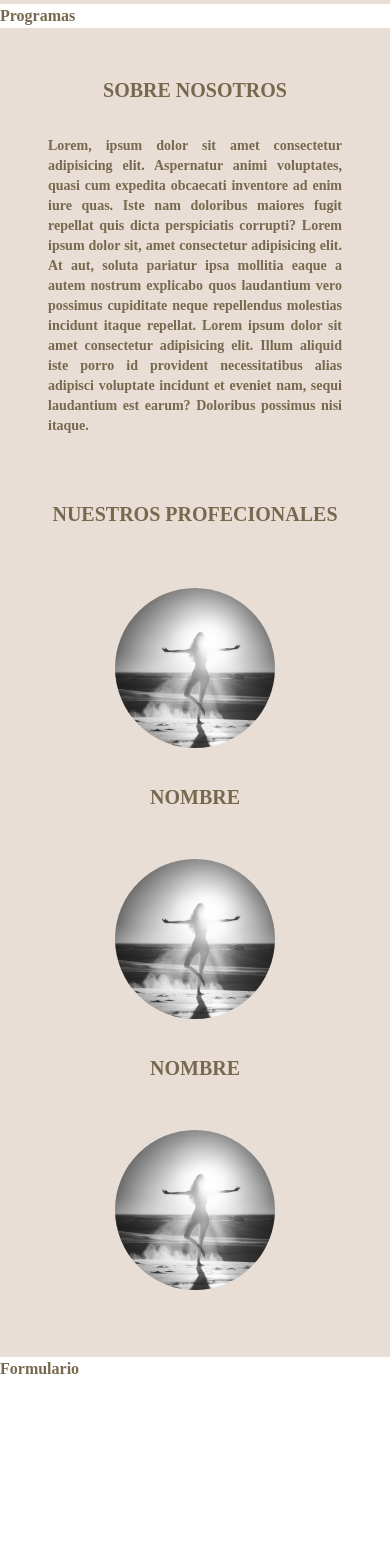
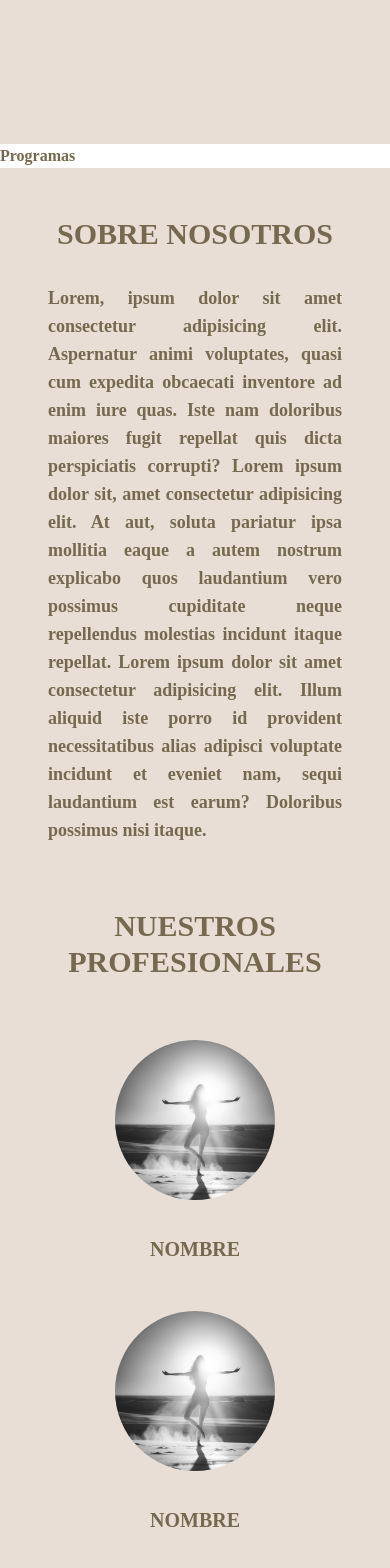
Before and after one commit to Teshpop/Wellness, a React (Vite) app: page / in a window 390 px wide. Shown: the part 1240-2808 px from the top of the page. Before the commit the page ends 2621 px from the top, so only its background shows below. Built offline with nearby package versions, Linux system fonts and the light colour scheme; a web font is replaced by a local one.

Commit message:
Correcion responsive Seccion 1

```diff
--- a/src/App.jsx
+++ b/src/App.jsx
@@ -56,28 +56,29 @@ function Section1() {
   return (
     <div
       ref={divRef}
+      id="OurMethods"
       className=" relative  bg-brown-100  text-brown-300 flex flex-col md:flex-row "
     >
       <section id="ourmethod" className="w-full">
         <div className="my-8 lg:flex-row flex flex-col w-full justify-evenly md:items-center lg:items-start ">
           <div
-            className={`relative left-0 ${imgPosition} lg:ml-[2rem] transition-all duration-500 ease-out lg:w-1/2`}
+            className={`relative left-0 ${imgPosition}  lg:ml-[2rem] transition-all duration-500 ease-out lg:w-1/2`}
           >
             <img
               src={imgmethod}
               alt="welness place"
-              className={`flex mt-[10rem] h-[22rem] mx-auto  md:w-[25rem] md:h-[25rem] lg:mx-auto lg:w-[35rem]  lg:h-auto  rounded-3xl `}
+              className={`flex mt-[10rem] h-[20rem] mx-auto md:w-[25rem] md:h-[25rem] lg:mx-auto lg:w-[35rem]  lg:h-auto  rounded-3xl `}
             />
           </div>
 
           <div
-            className={`relative  right-0 ${textPosition} transition-all duration-500 md:ease-out flex flex-col justify-center mx-[2rem] md:mx-auto font-semibold my-[3rem] lg:mr-[8rem] mt-[2rem]   md:w-[25rem]  lg:mt-[10rem]  lg:w-[45rem] `}
+            className={`relative  right-0 ${textPosition} transition-all duration-500 md:ease-out flex flex-col justify-center mx-[2rem] md:mx-auto font-semibold my-[3rem] lg:mr-[8rem] mt-[2rem]   md:w-[49rem]  lg:mt-[10rem]  lg:w-[45rem] `}
           >
-            <h1 className=" lg:text-3xl  lg:mx-[4rem] mb-[2rem] mt-auto  underline underline-offset-8 decoration-brown-300 text-xl md:text-2xl  uppercase text-center">
+            <h1 className=" lg:text-4xl  lg:mx-[4rem] mb-[2rem] mt-auto  underline underline-offset-8 decoration-brown-300 text-2xl md:text-4xl  uppercase text-center">
               Nuestro Metodo
             </h1>
 
-            <p className="   md:text-xl lg:text-xl lg:mb-[4rem] lg:mx-[4rem] mx-[2rem] sm:text-sm  text-justify">
+            <p className=" md:text-xl lg:text-xl lg:mb-[4rem] mx-[2rem] lg:mx-[4rem] md:mx-[4rem] text-lg  text-justify">
               Lorem ipsum dolor sit amet consectetur adipisicing elit. Nisi
               totam quas nesciunt adipisci voluptates, reprehenderit culpa eum
               excepturi perferendis explicabo velit earum vel. Eius voluptates
@@ -175,14 +176,14 @@ function Section3() {
 
   return (
     <section
-      id="aboutus"
+      id="About s"
       className="bg-brown-100 flex flex-col justify-evenly w-full   "
     >
       <div className=" ´ font-semibold text-center   text-brown-300 sm:my-[5rem] sm:mx-[2rem] md:my-[12rem] md:mx-[7rem] lg:my-[17rem] lg:mx-[1rem] items-start text-xl md:text-2xl lg:text-3xl  lg:px-[5rem]">
-        <h1 className="lg:text-5xl mb-[2rem]   mx-[3rem] uppercase mt-[3rem] ">
+        <h1 className="lg:text-5xl md:text-4xl  text-3xl mb-[2rem]   mx-[3rem] uppercase mt-[3rem] ">
           sobre nosotros
         </h1>
-        <p className="text-sm md:text-lg lg:text-2xl mb-[4rem] mx-[3rem] lg:mx-[6rem]   text-justify ">
+        <p className="text-lg md:text-lg lg:text-2xl mb-[4rem] mx-[3rem] lg:mx-[6rem]   text-justify ">
           Lorem, ipsum dolor sit amet consectetur adipisicing elit. Aspernatur
           animi voluptates, quasi cum expedita obcaecati inventore ad enim iure
           quas. Iste nam doloribus maiores fugit repellat quis dicta
@@ -195,15 +196,15 @@ function Section3() {
           nam, sequi laudantium est earum? Doloribus possimus nisi itaque.
         </p>
         <div>
-          <h1 className="pb-[2rem] lg:text-4xl xl:text-5xl px-full uppercase">
-            Nuestros Profecionales
+          <h1 className="pb-[2rem] text-3xl md:text-4xl lg:text-5xl px-full uppercase">
+            Nuestros Profesionales
           </h1>
 
           <div>
             <div className=" mb-[2rem] border-hidden gap-5 xl:mb-5 items-center flex flex-col xl:flex-row  justify-between">
               <div className="xl:ml-[10rem]">
                 <BioFirst name={"uno"} imgbio={imgtesting} description={""} />
-                <p className="uppercase">Nombre</p>
+                <h2 className="uppercase">Nombre</h2>
               </div>
 
               <div>
@@ -214,7 +215,7 @@ function Section3() {
                     "Juego de habilidad que se practica sobre una mesa rectangular cubierta por fieltro verde con un reborde de goma y que consiste en golpear con la punta de un taco una bola, generalmente de marfil, con el fin de que, con el impulso, choque sucesivamente con las otras dos bolas, consiguiendo una carambola; gana la partida el jugador que llega primero a un número de carambolas fijado de antemano."
                   }
                 />
-                <p className="uppercase"> Nombre</p>
+                <h2 className="uppercase"> Nombre</h2>
               </div>
               <div className="xl:mr-[10rem]">
                 <BioFirst
@@ -222,7 +223,7 @@ function Section3() {
                   imgbio={imgmethod}
                   description={"Lorem"}
                 />
-                <p className="uppercase"></p>
+                <h2 className="uppercase">nombre</h2>
               </div>
             </div>
           </div>
```
